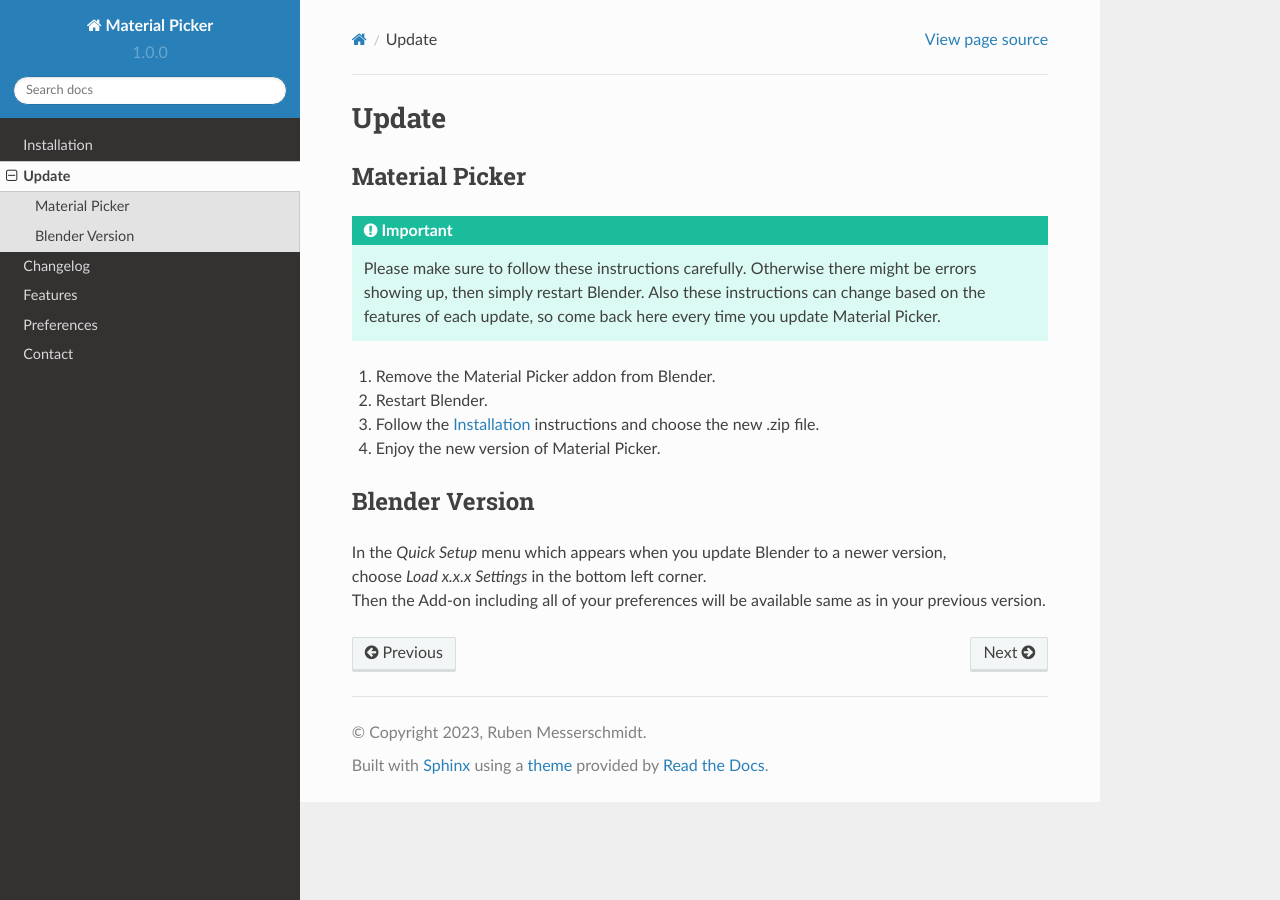
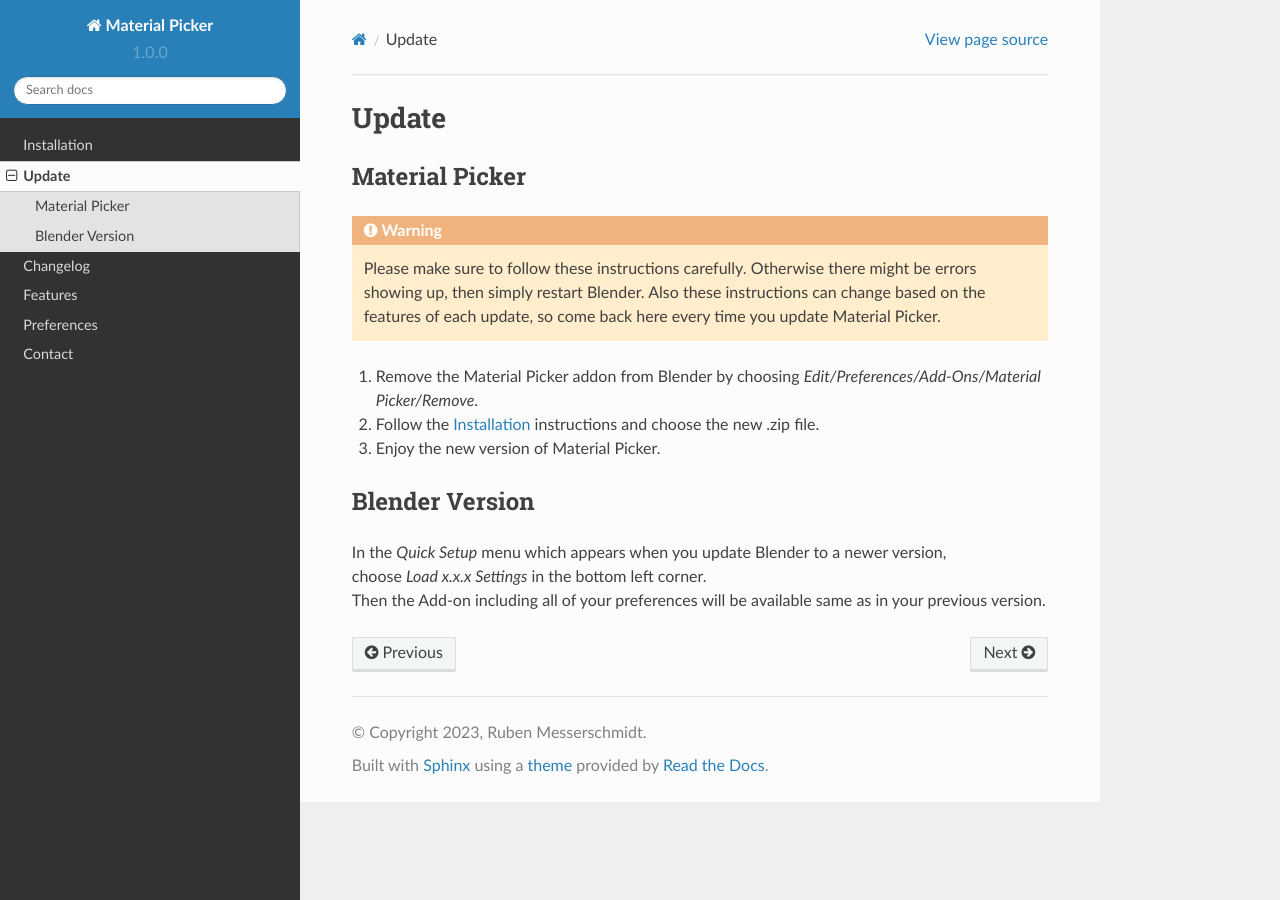
Before and after one commit to rubenmesserschmidt/Material-Picker_docs, a Sphinx documentation site: the page built from docs/source/update.rst, in a window 1280 px wide. Built offline with Sphinx 7.4.7 and the Read the Docs theme 2.0.0, drawn with Linux system fonts in a browser that asks for light colours.

Commit message:
update 1.2.0

```diff
--- a/docs/source/update.rst
+++ b/docs/source/update.rst
@@ -6,14 +6,13 @@
 Material Picker
 ***************
 
-.. important::
+.. warning::
     Please make sure to follow these instructions carefully.
     Otherwise there might be errors showing up, then simply restart Blender.
     Also these instructions can change based on the features of each update, so come back here every time you update Material Picker.
 
 
-1. Remove the Material Picker addon from Blender.
-#. Restart Blender.
+1. Remove the Material Picker addon from Blender by choosing *Edit/Preferences/Add-Ons/Material Picker/Remove*.
 #. Follow the :doc:`installation` instructions and choose the new .zip file.
 #. Enjoy the new version of Material Picker.
 
```
Also changed, not shown: docs/source/preferences.rst (+7 -0 lines).
